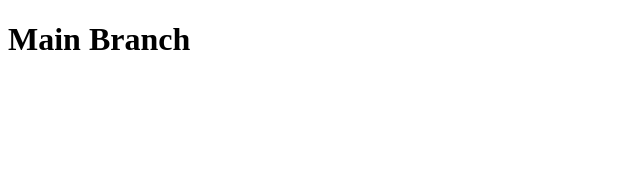
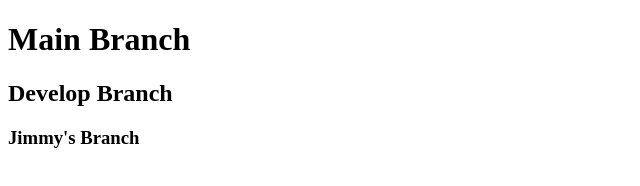
Before and after one commit to jimmyh1150/EFA-Team2-Grocery-Server, a website: page index.html in a window 1280 px wide. Shown: the whole page, without its empty margins (0-640 px from the left). Drawn offline with Linux system fonts and the light colour scheme.

Commit message:
stupid merge issues

```diff
--- a/index.html
+++ b/index.html
@@ -1,4 +1,3 @@
-
 <!DOCTYPE html>
 <html lang="en">
 <head>
@@ -9,5 +8,7 @@
 </head>
 <body>
     <h1>Main Branch</h1>
+    <h2>Develop Branch</h2>
+    <h3>Jimmy's Branch</h3>
 </body>
 </html>
```
